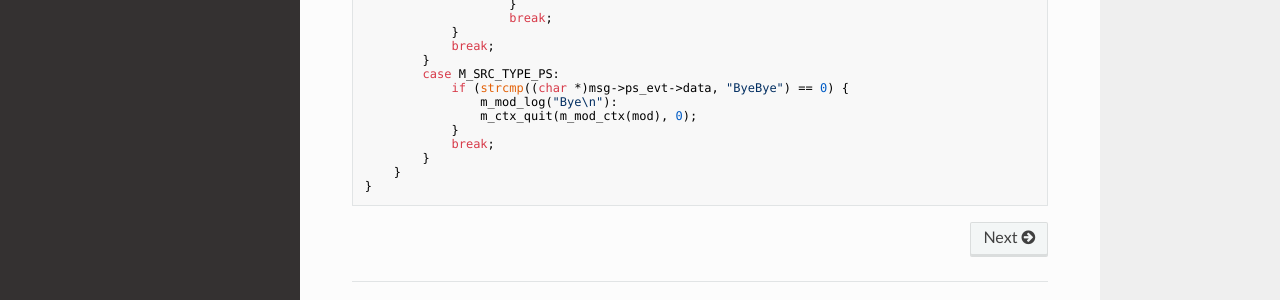
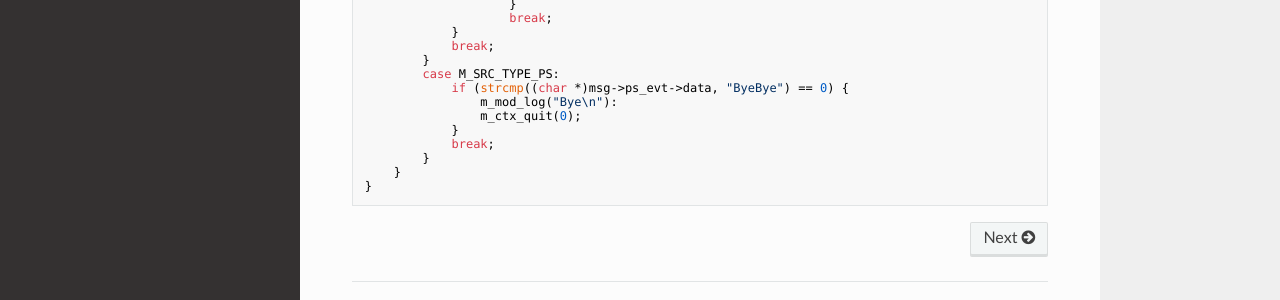
Before and after one commit to FedeDP/libmodule, an MkDocs documentation site: the page built from docs/index.md, in a window 1280 px wide and 1276 px high. Shown: the part 925-1225 px from the top of the window. Built offline with MkDocs 1.6.1, drawn with Linux system fonts in a browser that asks for light colours; nearby versions of some CDN libraries.

Commit message:
fix(docs): fixed index example.
Signed-off-by: Federico Di Pierro <nierro92@gmail.com>

```diff
--- a/docs/index.md
+++ b/docs/index.md
@@ -55,7 +55,7 @@ static void m_mod_on_evt(m_mod_t *mod, const m_queue_t *const evts) {
         case M_SRC_TYPE_PS:
             if (strcmp((char *)msg->ps_evt->data, "ByeBye") == 0) {
                 m_mod_log("Bye\n"):
-                m_ctx_quit(m_mod_ctx(mod), 0);
+                m_ctx_quit(0);
             }
             break;
         }
```
